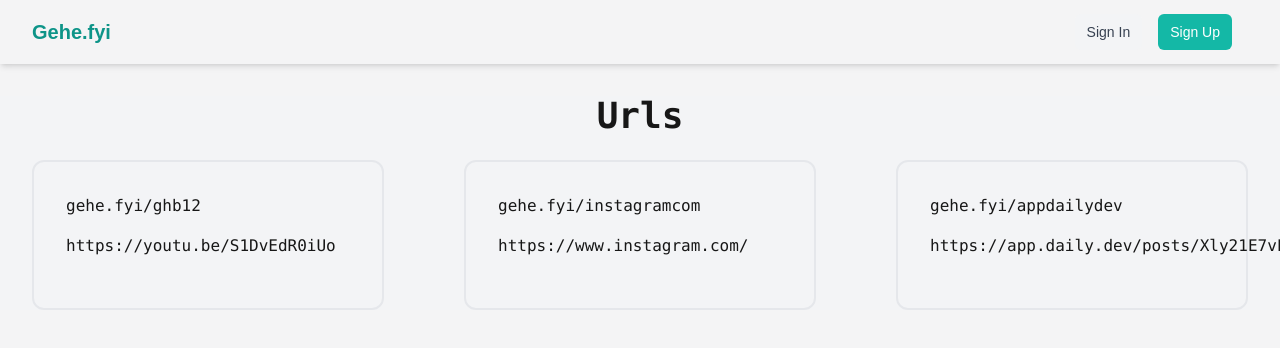
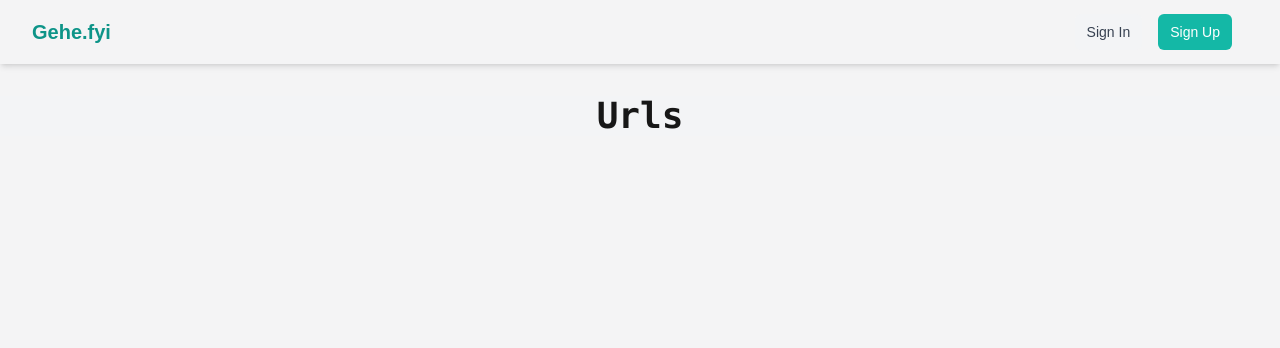
Before and after one commit to ptk1729/gehe-fe, a Next.js app: page /v2 in a window 1280 px wide. Shown: the top 348 px of the page. Built offline with nearby package versions, Linux system fonts and the light colour scheme.

Commit message:
Add clipboard functionality and improve UI interactions in Home and Homev2 components

```diff
--- a/app/page.js
+++ b/app/page.js
@@ -54,7 +54,15 @@
       setLoading(false)
     }
   }
+  function copyToClipboard(shortUrl) {
+  try {
+    navigator.clipboard.writeText(shortUrl)
+  } catch (error) {
+    console.log("Error copying to clipboard:", error);
 
+  }
+
+}
   // Function to shorten a new URL
   const handleShortenUrl = async (e) => {
     e.preventDefault()
@@ -431,7 +439,10 @@
                               {'gehe.fyi/' + shortUrl}
                             </a>
                           )}
-                          <button className="rounded-full p-1.5 transition-all duration-75 border border-gray-200 bg-gray-50 hover:scale-100 hover:bg-gray-100 active:bg-gray-100">
+                          < button onClick = {
+                            () => copyToClipboard('https://gehe.fyi/' + shortUrl)
+                          }
+                          className = "rounded-full p-1.5 transition-all duration-75 border border-gray-200 bg-gray-50 hover:scale-100 hover:bg-gray-100 active:bg-gray-100" >
                             <MdContentCopy className="text-sm md:text-base" />
                           </button>
                           {/* <button className="rounded-full p-1.5 transition-all duration-75 border border-gray-200 bg-gray-50 hover:scale-100 hover:bg-gray-100 active:bg-gray-100">
--- a/app/signin/page.js
+++ b/app/signin/page.js
@@ -41,6 +41,7 @@
 
       loginSaveCookie(token) // Store the JWT
       router.push('/') // Redirect to home page.
+      location.reload()
     } catch (err) {
       setError(err.message)
     }
--- a/app/v2/page.js
+++ b/app/v2/page.js
@@ -2,38 +2,11 @@
 
 import { useRef } from "react";
 import { useState } from "react";
+import { MdEdit } from "react-icons/md";
 function Homev2() {
+
   const [urls, setUrls] = useState([
-    {
-      id: "7bfb8e7f-0962-4594-8ac7-a0569324818f",
-      originalUrl: "https://youtu.be/S1DvEdR0iUo",
-      shortUrl: "ghb12",
-      clicks: 0,
-      archived: false,
-      userId: "0459e464-7361-401d-92b1-7face8ea97a3",
-      createdAt: "2024-09-24T21:05:43.664Z",
-      updatedAt: "2024-09-27T12:51:34.470Z"
-    },
-    {
-      id: "319ed6c0-1ddf-4beb-87d1-fdd83b4a0175",
-      originalUrl: "https://www.instagram.com/",
-      shortUrl: "instagramcom",
-      clicks: 0,
-      archived: false,
-      userId: "0459e464-7361-401d-92b1-7face8ea97a3",
-      createdAt: "2024-10-02T13:41:37.015Z",
-      updatedAt: "2024-10-02T13:41:37.015Z"
-    },
-    {
-      id: "bea1d6f2-beeb-41a1-8dd9-a26e7366e74b",
-      originalUrl: "https://app.daily.dev/posts/Xly21E7vF",
-      shortUrl: "appdailydev",
-      clicks: 1,
-      archived: false,
-      userId: "0459e464-7361-401d-92b1-7face8ea97a3",
-      createdAt: "2024-10-02T15:09:22.419Z",
-      updatedAt: "2024-10-02T15:10:20.874Z"
-    }
+
   ]);
   return (
     <div className='font-mono bg-gray-100'>
@@ -59,20 +32,20 @@
               className={`ovreflow-hidden min-w-[350px] hover:border-2 border-2
               hover:border-gray-400 rounded-xl h-[150px]
               opacity-0 bg-white-100/30 mx-8 mt-6 p-4 shadow-base hover:shadow-md
-              transition-all duration-200 hover:bg-white/20 animate-pop smooth`}
+              transition-all duration-200  animate-pop smooth`}
               style={{ animationDelay: `${i * 0.1}s` }}
             >
               {/* <textarea type="text" value={shortUrl} className="w-full h-fulls outline-none bg-transparent rounded-md hover:bg-slate-200" /> */}
               {/* <a href={`https://gehe.fyi/${shortUrl}`} target='_blank' className='underline'>gehe.fyi/{shortUrl}</a>
             <a href="#" className='underline block pt-4'>{originalUrl}</a> */}
-              <div className='ml-4 mt-4'>
+              <div className='flex items-center'>
                 gehe.fyi/
-                <EditableDiv className='mt-2 py-2 pr-2 pl-0'>
+                <EditableDiv className='translate-x-[-10px]'>
                   {shortUrl}
                 </EditableDiv>
               </div>
-              <div className='mt-2 py-2 pr-2 pl-2'>
-                <EditableDiv className='mb-4 mt-2 py-2 pr-2 pl-2'>
+              <div className='mt-2 overflow-hidden flex items-center'>
+                <EditableDiv className='mb-4 text-black mt-6'>
                   {originalUrl}
                 </EditableDiv>
               </div>
@@ -88,7 +61,7 @@
 const EditableDiv = ({ className, children }) => {
   const divRef = useRef(null);
   const [canEdit, setCanEdit] = useState(false);
-
+  let TO = null;
   const handleBlur = () => {
     const content = divRef.current.textContent;
     console.log("Content after blur:", content);
@@ -97,24 +70,30 @@
   };
 
   return (
-    <span className='inline'>
+    <>
       <span
         ref={divRef}
         contentEditable={canEdit}
         onBlur={handleBlur}
         onMouseEnter={() => {
           setCanEdit(true);
+          clearTimeout(TO);
           divRef.current.focus();
         }}
-        onMouseLeave={() => setCanEdit(false)}
+        onMouseLeave={() => {
+          TO = setTimeout(() => {
+            setCanEdit(false);
+          }, 1000);
+        }}
         suppressContentEditableWarning={true}
-        className={` rounded-md overflow-ellipsis transition-all underline-offset-4 duration-100 outline-none hover:underline border-1 hover:border-gray-400 hover:border-1 ${className} ${
-          canEdit ? "bg-white" : ""
-        }`}
+        className={`px-2 py-1 rounded-md overflow-ellipsis transition-all underline-offset-4
+          duration-100 outline-none hover:underline border-2 border-transparent
+          hover:border-gray-400 ${className} ${canEdit ? "border-2 bg-white" : ""}`}
         // style={{ padding: "10px" }}
       >
         {children}
       </span>
-    </span>
+      {/* <MdEdit /> */}
+    </>
   );
 };
```
